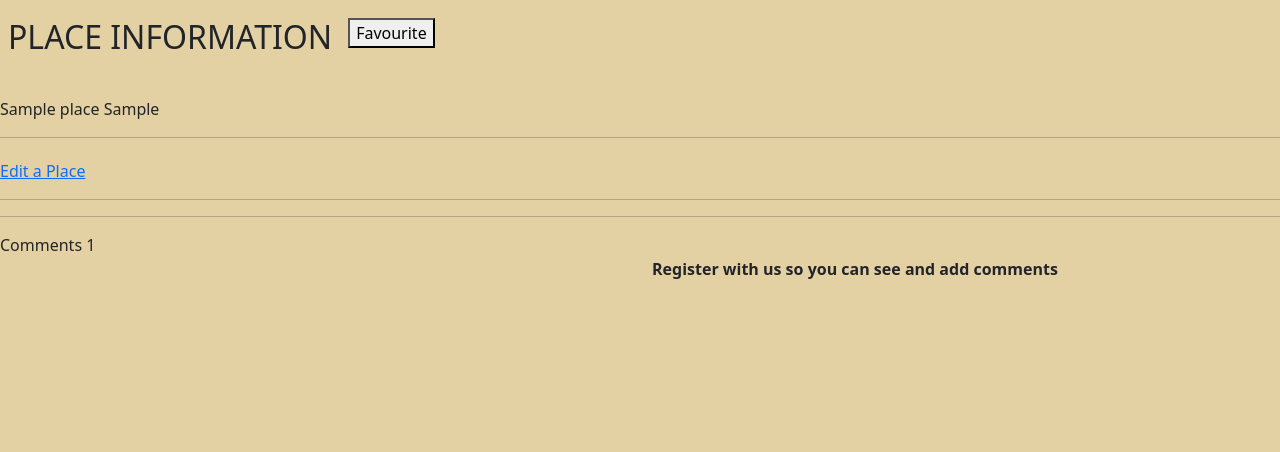
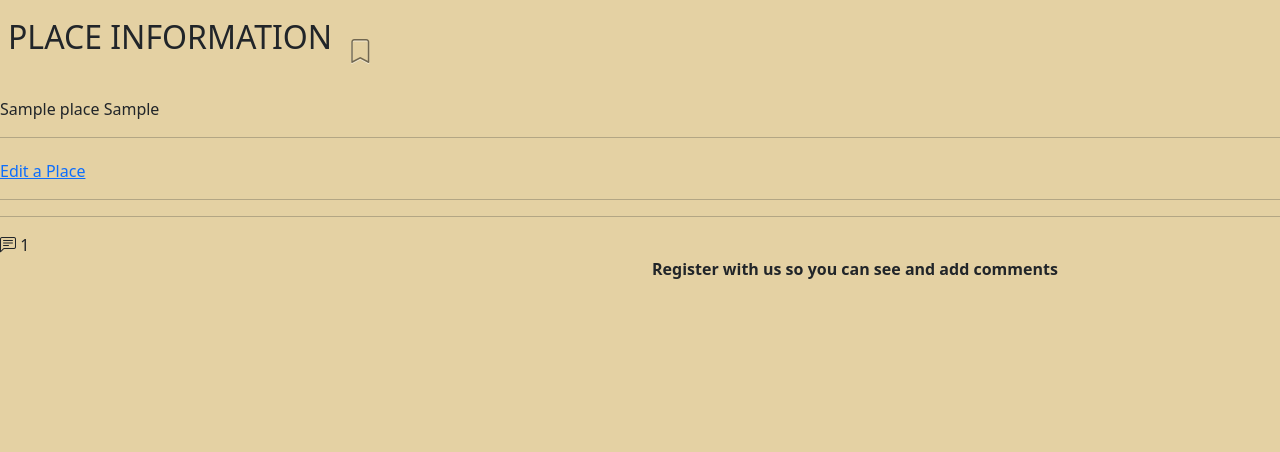
Before and after one commit to IvetteMcDermott/PP4Django-PeruExperience, a Django app: a page that uses templates/base.html in a window 1280 px wide. Shown: the part 62-514 px from the top of the page. Run offline with Django 3.2, Linux system fonts and the light colour scheme; tables that the repository leaves empty hold one stand-in row (values such as "Sample post"); some libraries are stand-ins or nearby versions.

Commit message:
Fix Model and add of Icon for interests/bookmark

```diff
--- a/peru_exp_app/models.py
+++ b/peru_exp_app/models.py
@@ -7,9 +7,19 @@ from django.contrib.auth.models import User
 
 
 class Place(models.Model):
-    type_location_options = [('Beach', 'Beach'), ('Nature', 'Nature'), ('Arqueologic', 'Arqueologic'), ('Cultural', 'Cultural'),]
-    region_options = [('Coast', 'Coast'), ('The Andes', 'The Andes'), ('Jungle', 'Jungle'),]
-    cardinal_location_options = [('North', 'North'), ('Center', 'Center'), ('South', 'South'),]
+    type_location_options = [
+                        ('Beach', 'Beach'),
+                        ('Nature', 'Nature'),
+                        ('Arqueologic', 'Arqueologic'),
+                        ('Cultural', 'Cultural'),]
+    region_options = [
+                    ('Coast', 'Coast'),
+                    ('The Andes', 'The Andes'),
+                    ('Jungle', 'Jungle'),]
+    cardinal_location_options = [
+                                ('North', 'North'),
+                                ('Center', 'Center'),
+                                ('South', 'South'),]
     image = CloudinaryField(default='placeholder', max_length=255, verbose_name='image')
     name = models.CharField(max_length=60, unique=True, null=False, blank=False)
     slug = models.SlugField(max_length=60, null=False, unique=True)
@@ -39,7 +49,7 @@ class Comment(models.Model):
 
 class UserProfile(models.Model):
     user = models.OneToOneField(User, on_delete=models.CASCADE)
-    interests = models.ManyToManyField(Place)
+    interests = models.ManyToManyField(Place, related_name='interest', blank='True')
 
     def __str__(self):
-        return self.user
+        return str(self.user)
--- a/templates/base.html
+++ b/templates/base.html
@@ -10,6 +10,7 @@
 <link rel="stylesheet" href="https://cdnjs.cloudflare.com/ajax/libs/bootswatch/4.6.0/cosmo/bootstrap.min.css">
 <link rel="stylesheet" href="https://cdnjs.cloudflare.com/ajax/libs/font-awesome/5.15.4/css/all.min.css">
 <link rel="stylesheet" href="https://cdn.jsdelivr.net/npm/bootstrap@4.6.2/dist/css/bootstrap.min.css" integrity="sha384-xOolHFLEh07PJGoPkLv1IbcEPTNtaed2xpHsD9ESMhqIYd0nLMwNLD69Npy4HI+N" crossorigin="anonymous">
+<link rel="stylesheet" href="https://cdn.jsdelivr.net/npm/bootstrap-icons@1.10.2/font/bootstrap-icons.css" integrity="sha384-b6lVK+yci+bfDmaY1u0zE8YYJt0TZxLEAFyYSLHId4xoVvsrQu3INevFKo+Xir8e" crossorigin="anonymous">
 
 <link rel="stylesheet" href="https://cdn.jsdelivr.net/npm/bootstrap@5.0.1/dist/css/bootstrap.min.css">
 <script src="https://cdn.jsdelivr.net/npm/bootstrap@5.0.1/dist/js/bootstrap.bundle.min.js"></script>
--- a/templates/place_information.html
+++ b/templates/place_information.html
@@ -10,7 +10,21 @@
             <h2> PLACE INFORMATION</h2>
         </div>
         <div class="p-2">
-            <button class="bookmark">Favourite</button>
+
+            <form method="POST" action="{% url 'user_interests' context.slug %}" style="margin-top: 1.3em;">
+
+                {% csrf_token %}
+                {% if interest %}
+                <button type="button" class="close" data-dismiss="modal" aria-label="Close">
+                    <i class="bi bi-bookmark-check-fill"></i>
+                </button>
+                {% else %}
+                <button type="button" class="close" data-dismiss="modal" aria-label="Close">
+                    <i class="bi bi-bookmark"></i>
+                </button>
+                {% endif %}
+            </form>
+
         </div>
     </div>
     <img src="{{ context.image.url }}">
@@ -105,6 +119,7 @@
     <div class="col">
 
         {% if user.is_authenticated %}
+        <span><i class="bi bi-chat-left-text"></i></span>
 
         {% for comment in context.comments.all %}
         <p>{{ comment }}</p> <span>{{ comment.pk }}</span>
@@ -154,7 +169,6 @@
 
             <a href="" type="button" data-toggle="modal" data-target="#exampleModal" data-backdrop="false">Delete</a>
 
-
             <!-- MODAL FOR DELETE COMMENT -->
             <div class="modal fade" id="exampleModal" tabindex="-1" role="dialog" aria-labelledby="exampleModalLabel"
                 aria-hidden="true">
@@ -191,7 +205,8 @@
 
             <!-- DISPLAY AMOUNT OF COMMENTS IF USER IS NO AUTHENTICATED -->
 
-            Comments {{ context.comments.count}}
+            <span><i class="bi bi-chat-left-text"></i> {{ context.comments.count}} </span>
+
 
         {% endif %}
 
@@ -251,5 +266,6 @@
 </div>
 
 
-
+</br>
+</br>
 {% endblock %}
--- a/templates/region_coast.html
+++ b/templates/region_coast.html
@@ -28,7 +28,7 @@
         <p>place: {{ place.type_location }}</p>
 
 
-            {{ place.comments.count}} Comments
+        <span><i class="bi bi-chat-left-text"></i> {{ place.comments.count}} </span>
 
 
     </div>
--- a/templates/region_jungle.html
+++ b/templates/region_jungle.html
@@ -26,7 +26,7 @@
         <p>place: {{ place.type_location }}</p>
 
 
-            {{ place.comments.count}} Comments
+        <span><i class="bi bi-chat-left-text"></i> {{ place.comments.count}} </span>
 
 
     </div>
--- a/templates/region_the_andes.html
+++ b/templates/region_the_andes.html
@@ -30,7 +30,7 @@
         <p>place: {{ place.type_location }}</p>
 
         </div>
-        {{ place.comments.count}} Comments
+        <span><i class="bi bi-chat-left-text"></i> {{ place.comments.count}} </span>
 
         {% endfor %}
 
--- a/templates/user_profile.html
+++ b/templates/user_profile.html
@@ -8,6 +8,12 @@
 
 <h3>Favourites</h3>
 
+{% for item in items %}
+
+{{ item.name }}
+
+{% endfor %}
+
 <p>HERE SHOULD RENDER THE BOOKMARKED PLACES</p>
 
 {% endblock %}
```
Also changed, not shown: peru_exp_app/migrations/0008_alter_userprofile_interests.py (added), peru_exp_app/views.py (line endings or trailing spaces).
